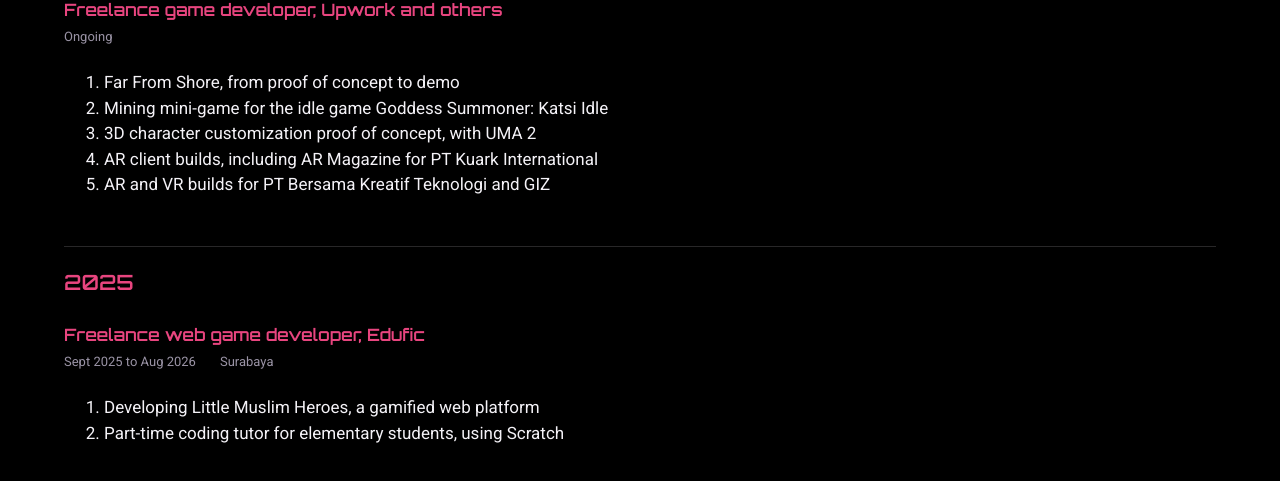
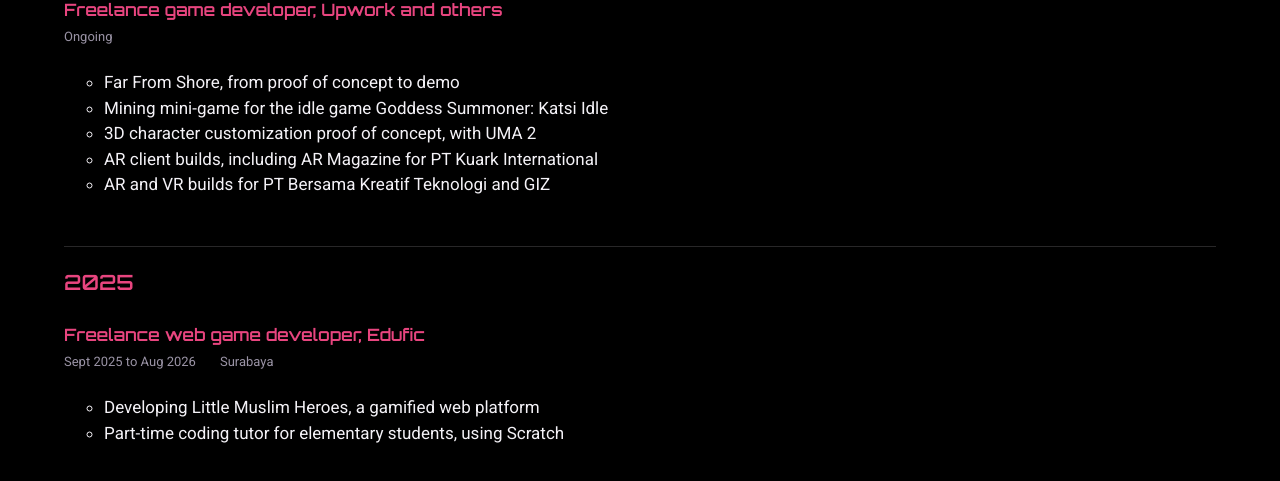
Before and after one commit to dzkdani/dzkdani.github.io, a SvelteKit app: page /experience in a window 1280 px wide. Shown: the part 317-798 px from the top of the page. Built offline with nearby package versions, Linux system fonts and the light colour scheme.

Commit message:
Keep numbered lists on About only; bullets elsewhere

```diff
--- a/src/routes/experience/+page.svelte
+++ b/src/routes/experience/+page.svelte
@@ -31,11 +31,11 @@
 							{/if}
 						</p>
 						{#if job.points.length > 0}
-							<ol class="points">
+							<ul class="points">
 								{#each job.points as point (point)}
 									<li>{point}</li>
 								{/each}
-							</ol>
+							</ul>
 						{/if}
 					</li>
 				{/each}
--- a/src/routes/work/[slug]/+page.svelte
+++ b/src/routes/work/[slug]/+page.svelte
@@ -73,11 +73,11 @@
 						<p class="client">{project.client}</p>
 					{/if}
 					<h2>My role</h2>
-					<ol class="role">
+					<ul class="role">
 						{#each project.role as item (item)}
 							<li>{item}</li>
 						{/each}
-					</ol>
+					</ul>
 					{#if project.tech.length > 0}
 						<ul class="tech">
 							{#each project.tech as item (item)}
```
Also changed, not shown: 1 other file (tests, documents, lock files or other folders).
